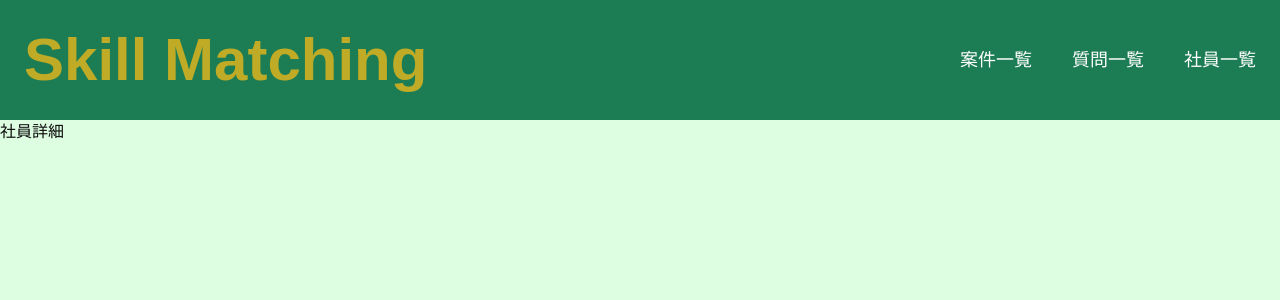
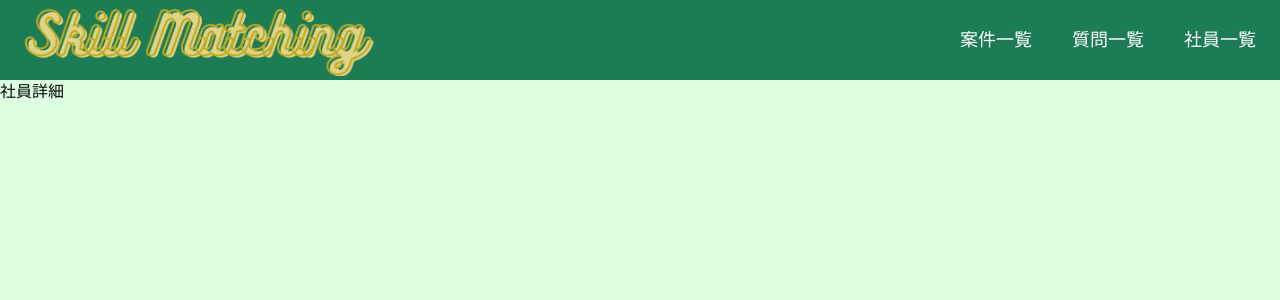
Before and after one commit to RiTa-23/SkillMatching, a Next.js app in the folder frontend/: page /company/employee/1 in a window 1280 px wide. Shown: the top 300 px of the page. Built offline with nearby package versions, Linux system fonts and the light colour scheme.

Commit message:
change:logo#116

```diff
--- a/frontend/src/components/header/Header.tsx
+++ b/frontend/src/components/header/Header.tsx
@@ -1,4 +1,5 @@
 import Link from "next/link";
+import Image from "next/image";
 
 import {
   NavigationMenu,
@@ -12,10 +13,16 @@ interface HeaderProps {
 
 const Header = ({ urls }: HeaderProps) => {
   return (
-    <header className="flex justify-between items-center bg-main-600 h-[15vh]">
-      <h1 className="text-accent-500 text-6xl font-extrabold ml-6">
-        Skill Matching
-      </h1>
+    <header className="flex justify-between items-center bg-main-600 h-[10vh]">
+      <Link href="/" passHref>
+        <Image
+          src="/logo.png"
+          alt="logo"
+          width={400}
+          height={80}
+          className="cursor-pointer"
+        />
+      </Link>
       <NavigationMenu>
         <NavigationMenuList className="space-x-10 text-white text-lg mr-6">
           {urls.map((url) => (
```
Also changed, not shown: frontend/public/logo.png (added).
